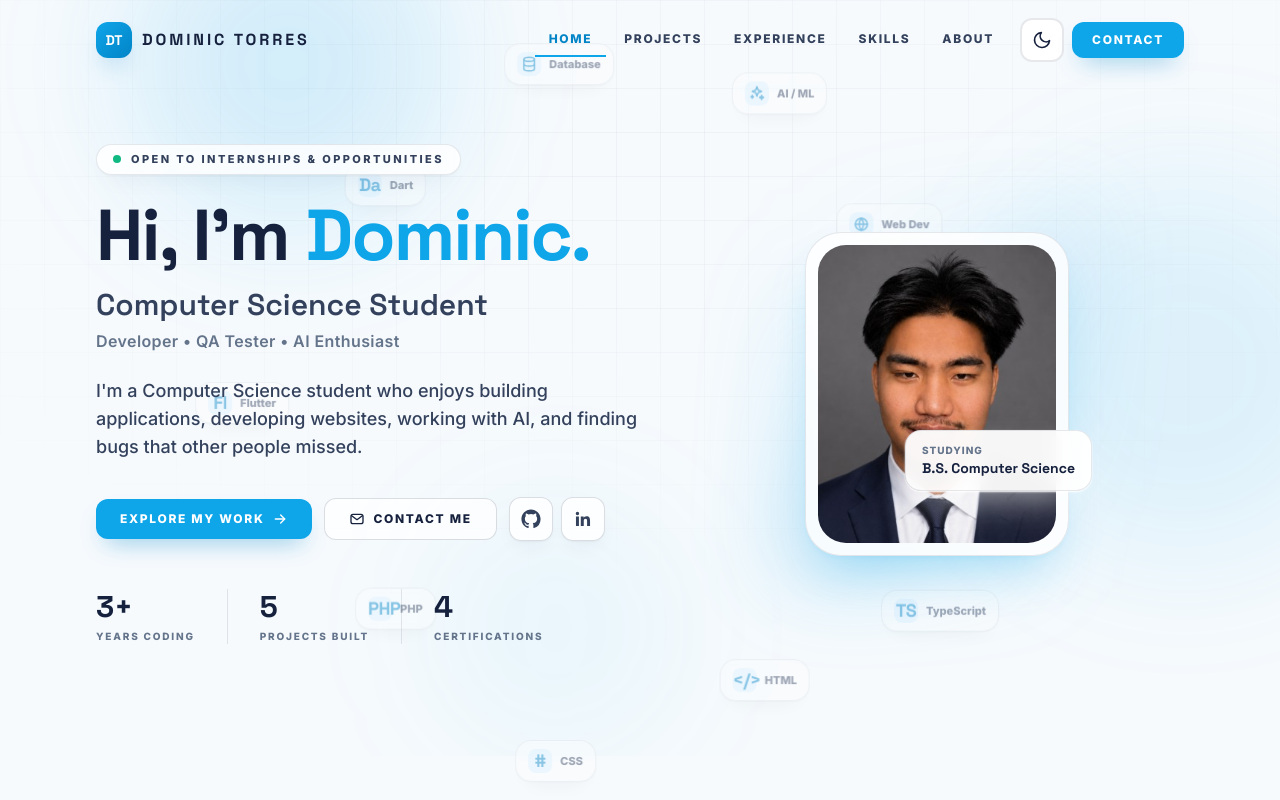
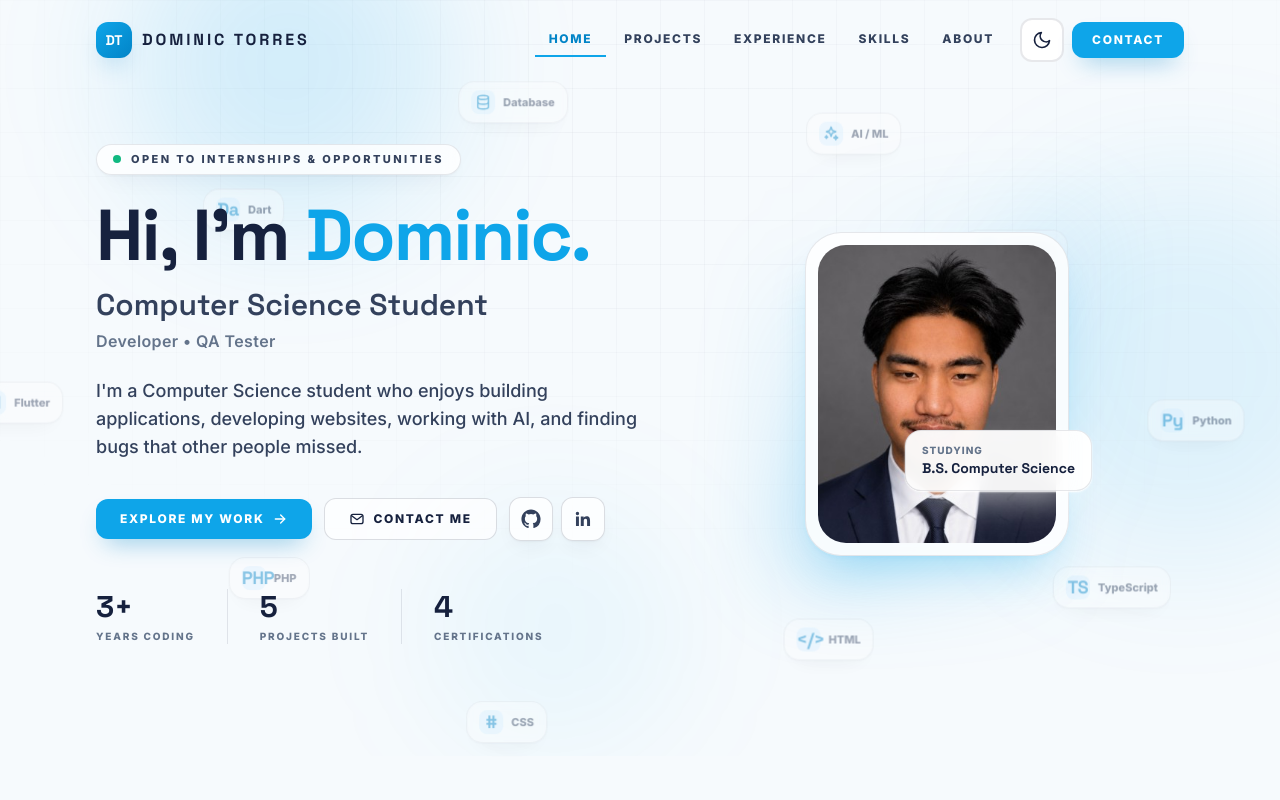
Before and after one commit to litebanana/litebanana.github.io, a React (Vite) app: page / in a window 1280 px wide. Shown: the top 800 px of the page. Built offline with nearby package versions, Linux system fonts and the light colour scheme; the HTML template or start-up script is replaced by a standard one.

Commit message:
Spread tech orbit across viewport and simplify tagline

```diff
--- a/index.html
+++ b/index.html
@@ -16,7 +16,7 @@
     </script>
     <meta
       name="description"
-      content="Dominic Torres — Computer Science Student, Developer, QA Tester, and AI Enthusiast. Explore my projects, experience, and skills."
+      content="Dominic Torres — Computer Science Student, Developer, QA Tester. Explore my projects, experience, and skills."
     />
     <link
       rel="icon"
--- a/package.json
+++ b/package.json
@@ -3,7 +3,7 @@
   "private": true,
   "version": "1.0.0",
   "type": "module",
-  "description": "Personal portfolio website for Dominic Torres — Computer Science Student, Developer, QA Tester, AI Enthusiast.",
+  "description": "Personal portfolio website for Dominic Torres — Computer Science Student, Developer, QA Tester.",
   "scripts": {
     "dev": "vite",
     "build": "tsc -b && vite build",
--- a/src/components/TechBackdrop.tsx
+++ b/src/components/TechBackdrop.tsx
@@ -9,7 +9,7 @@ interface Chip {
   label: string;
   /** Base angle on the orbit in degrees (0° = right, clockwise). */
   angle: number;
-  /** Orbit radius as a fraction of the smaller viewport dimension. */
+  /** Radius multiplier on the base orbit ellipse (0.85–1.12). */
   radius: number;
   /** Scroll-driven rotation speed multiplier — each chip moves at its own pace. */
   speed: number;
@@ -24,16 +24,16 @@ interface Chip {
 }
 
 const CHIPS: Chip[] = [
-  { icon: "python", label: "Python", angle: 0, radius: 0.44, speed: 1.0, sway: 6, phase: 0.4, floatDelay: 0, floatDuration: 7, min: "base" },
-  { icon: "ts", label: "TypeScript", angle: 36, radius: 0.47, speed: 1.15, sway: 4, phase: 1.3, floatDelay: 0.8, floatDuration: 8, min: "lg" },
-  { icon: "html", label: "HTML", angle: 72, radius: 0.4, speed: 0.85, sway: 7, phase: 2.1, floatDelay: 0.4, floatDuration: 6.5, min: "lg" },
-  { icon: "css", label: "CSS", angle: 108, radius: 0.46, speed: 1.25, sway: 5, phase: 2.9, floatDelay: 1.2, floatDuration: 7.5, min: "lg" },
-  { icon: "php", label: "PHP", angle: 144, radius: 0.39, speed: 0.9, sway: 8, phase: 3.5, floatDelay: 1.6, floatDuration: 6.8, min: "base" },
-  { icon: "flutter", label: "Flutter", angle: 180, radius: 0.48, speed: 1.05, sway: 4, phase: 4.1, floatDelay: 0.3, floatDuration: 8.2, min: "lg" },
-  { icon: "dart", label: "Dart", angle: 216, radius: 0.41, speed: 0.8, sway: 6, phase: 4.7, floatDelay: 2, floatDuration: 7.2, min: "base" },
-  { icon: "database", label: "Database", angle: 252, radius: 0.45, speed: 1.2, sway: 5, phase: 5.3, floatDelay: 0.6, floatDuration: 6.6, min: "sm" },
-  { icon: "ai", label: "AI / ML", angle: 288, radius: 0.43, speed: 0.95, sway: 7, phase: 5.9, floatDelay: 1, floatDuration: 7.8, min: "base" },
-  { icon: "web", label: "Web Dev", angle: 324, radius: 0.38, speed: 1.1, sway: 5, phase: 0.9, floatDelay: 2.4, floatDuration: 6.9, min: "sm" },
+  { icon: "python", label: "Python", angle: 0, radius: 1.0, speed: 1.0, sway: 6, phase: 0.4, floatDelay: 0, floatDuration: 7, min: "base" },
+  { icon: "ts", label: "TypeScript", angle: 36, radius: 1.1, speed: 1.15, sway: 4, phase: 1.3, floatDelay: 0.8, floatDuration: 8, min: "lg" },
+  { icon: "html", label: "HTML", angle: 72, radius: 0.9, speed: 0.85, sway: 7, phase: 2.1, floatDelay: 0.4, floatDuration: 6.5, min: "lg" },
+  { icon: "css", label: "CSS", angle: 108, radius: 1.08, speed: 1.25, sway: 5, phase: 2.9, floatDelay: 1.2, floatDuration: 7.5, min: "lg" },
+  { icon: "php", label: "PHP", angle: 144, radius: 0.88, speed: 0.9, sway: 8, phase: 3.5, floatDelay: 1.6, floatDuration: 6.8, min: "base" },
+  { icon: "flutter", label: "Flutter", angle: 180, radius: 1.12, speed: 1.05, sway: 4, phase: 4.1, floatDelay: 0.3, floatDuration: 8.2, min: "lg" },
+  { icon: "dart", label: "Dart", angle: 216, radius: 0.95, speed: 0.8, sway: 6, phase: 4.7, floatDelay: 2, floatDuration: 7.2, min: "base" },
+  { icon: "database", label: "Database", angle: 252, radius: 1.05, speed: 1.2, sway: 5, phase: 5.3, floatDelay: 0.6, floatDuration: 6.6, min: "sm" },
+  { icon: "ai", label: "AI / ML", angle: 288, radius: 0.98, speed: 0.95, sway: 7, phase: 5.9, floatDelay: 1, floatDuration: 7.8, min: "base" },
+  { icon: "web", label: "Web Dev", angle: 324, radius: 0.85, speed: 1.1, sway: 5, phase: 0.9, floatDelay: 2.4, floatDuration: 6.9, min: "sm" },
 ];
 
 const ICON_INDEX = new Map<Skill["icon"], number>(CHIPS.map((chip, i) => [chip.icon, i]));
@@ -49,15 +49,23 @@ function visibilityClass(min: Breakpoint) {
 }
 
 /**
- * Orbit radius scale per breakpoint: the orbit tightens on smaller screens
- * (fewer icons, smaller orbit) so chips hug the edges instead of the content.
+ * Orbit size scale per breakpoint: smaller screens get a slightly tighter
+ * orbit so the chips hug the edges and never crowd the content.
  */
 function radiusScale() {
   const w = window.innerWidth;
-  if (w < 640) return 0.9;
-  if (w < 1024) return 0.95;
+  if (w < 640) return 0.92;
+  if (w < 1024) return 0.96;
   return 1;
 }
+
+/**
+ * Base orbit ellipse. Using both viewport dimensions (instead of just the
+ * smaller one) spreads the chips across the full screen edges, making the
+ * background feel airy instead of cramped.
+ */
+const ORBIT_RX = 0.42; // × viewport width
+const ORBIT_RY = 0.38; // × viewport height
 
 /** Default chip pill styling plus the hover treatment. */
 function chipClasses(isHighlighted: boolean) {
@@ -113,7 +121,9 @@ export default function TechBackdrop() {
     setCoarse(mqCoarse.matches);
 
     // Smaller orbit on smaller screens: tighter radius keeps chips closer to the edges.
-    let radiusBase = Math.min(window.innerWidth, window.innerHeight) * radiusScale();
+    const scale = radiusScale();
+    let baseRx = window.innerWidth * ORBIT_RX * scale;
+    let baseRy = window.innerHeight * ORBIT_RY * scale;
     let raf = 0;
     let scrollCurrent = window.scrollY;
 
@@ -122,20 +132,21 @@ export default function TechBackdrop() {
       if (svg) svg.setAttribute("viewBox", `0 0 ${window.innerWidth} ${window.innerHeight}`);
     };
 
-    /** Place a single chip on the orbit and remember its screen position. */
-    const place = (i: number, angleDeg: number, radius: number) => {
+    /** Place a single chip on the orbit ellipse and remember its screen position. */
+    const place = (i: number, angleDeg: number, breather: number) => {
       const el = chipEls.current[i];
       if (!el) return;
+      const chip = CHIPS[i];
       const a = angleDeg * DEG;
-      const x = Math.cos(a) * radius;
-      const y = Math.sin(a) * radius;
+      const x = Math.cos(a) * baseRx * chip.radius * breather;
+      const y = Math.sin(a) * baseRy * chip.radius * breather;
       el.style.transform = `translate3d(${x.toFixed(1)}px, ${y.toFixed(1)}px, 0) translate(-50%, -50%)`;
       screenPos.current[i] = { x: window.innerWidth / 2 + x, y: window.innerHeight / 2 + y };
     };
 
     const placeStatic = () => {
       for (let i = 0; i < CHIPS.length; i++) {
-        place(i, CHIPS[i].angle, radiusBase * CHIPS[i].radius);
+        place(i, CHIPS[i].angle, 1);
       }
     };
 
@@ -152,9 +163,7 @@ export default function TechBackdrop() {
         const chip = CHIPS[i];
         const angle =
           chip.angle + scrollAngle * chip.speed + chip.sway * Math.sin(t * 0.3 + chip.phase);
-        const radius =
-          radiusBase * chip.radius * (1 + 0.045 * Math.sin(t * 0.22 + chip.phase * 1.7));
-        place(i, angle, radius);
+        place(i, angle, 1 + 0.045 * Math.sin(t * 0.22 + chip.phase * 1.7));
       }
 
       // Follow the hovered chip with the tooltip, clamped to the viewport.
@@ -226,7 +235,9 @@ export default function TechBackdrop() {
     };
 
     const onResize = () => {
-      radiusBase = Math.min(window.innerWidth, window.innerHeight) * radiusScale();
+      const s = radiusScale();
+      baseRx = window.innerWidth * ORBIT_RX * s;
+      baseRy = window.innerHeight * ORBIT_RY * s;
       applySvgSize();
     };
 
--- a/src/data/links.ts
+++ b/src/data/links.ts
@@ -20,6 +20,6 @@ export const LINKS = {
 
 export const SITE = {
   name: "Dominic Torres",
-  tagline: "Developer • QA Tester • AI Enthusiast",
+  tagline: "Developer • QA Tester",
   role: "Computer Science Student",
 } as const;
```
Also changed, not shown: 1 other file (tests, documents, lock files or other folders).
